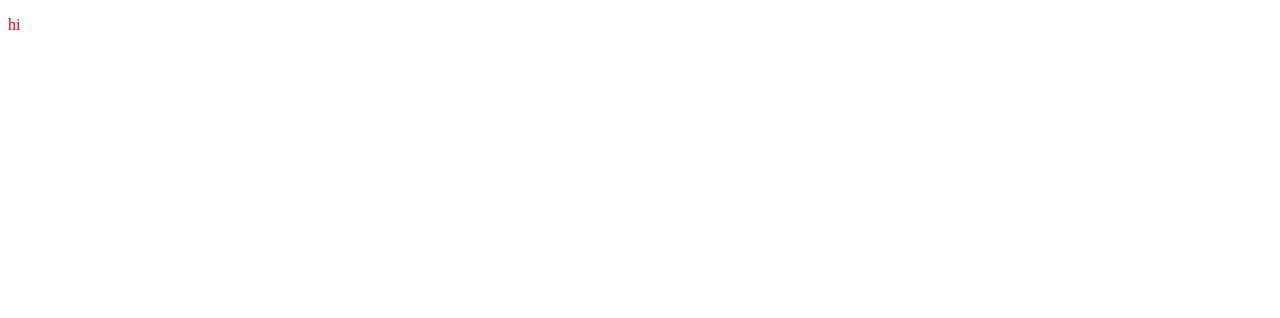
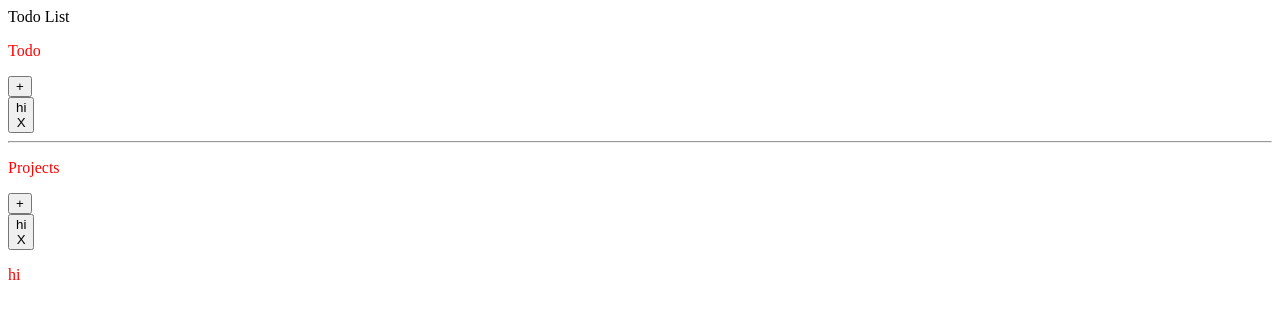
Before and after one commit to hanzyong0/todo-list, a plain HTML site: page index.html in a window 1280 px wide. Drawn offline with Linux system fonts and the light colour scheme.

Commit message:
add style to nav bar

```diff
--- a/index.html
+++ b/index.html
@@ -9,6 +9,37 @@
 </head>
 
 <body>
+    <header>Todo List</header>
+    <main>
+        <nav>
+            <div class="button-container">
+                <div class="container-header">
+                    <p>Todo</p>
+                    <button class="round-button" type="button">+</button>
+                </div>
+                <div class="list-display">
+                    <button class="item">
+                        hi
+                        <div class="hide">X</div>
+                    </button>
+                </div>
+            </div>
+            <hr>
+            <div class="project-container">
+                <div class="container-header">
+                    <p>Projects</p>
+                    <button class="round-button" type="button">+</button>
+                </div>
+                <div class="list-display">
+                    <button class="item">
+                        hi
+                        <div class="hide">X</div>
+                    </button>
+                </div>
+            </div>
+        </nav>
+        <div class="content"></div>
+    </main>
 </body>
 
 </html>
```
